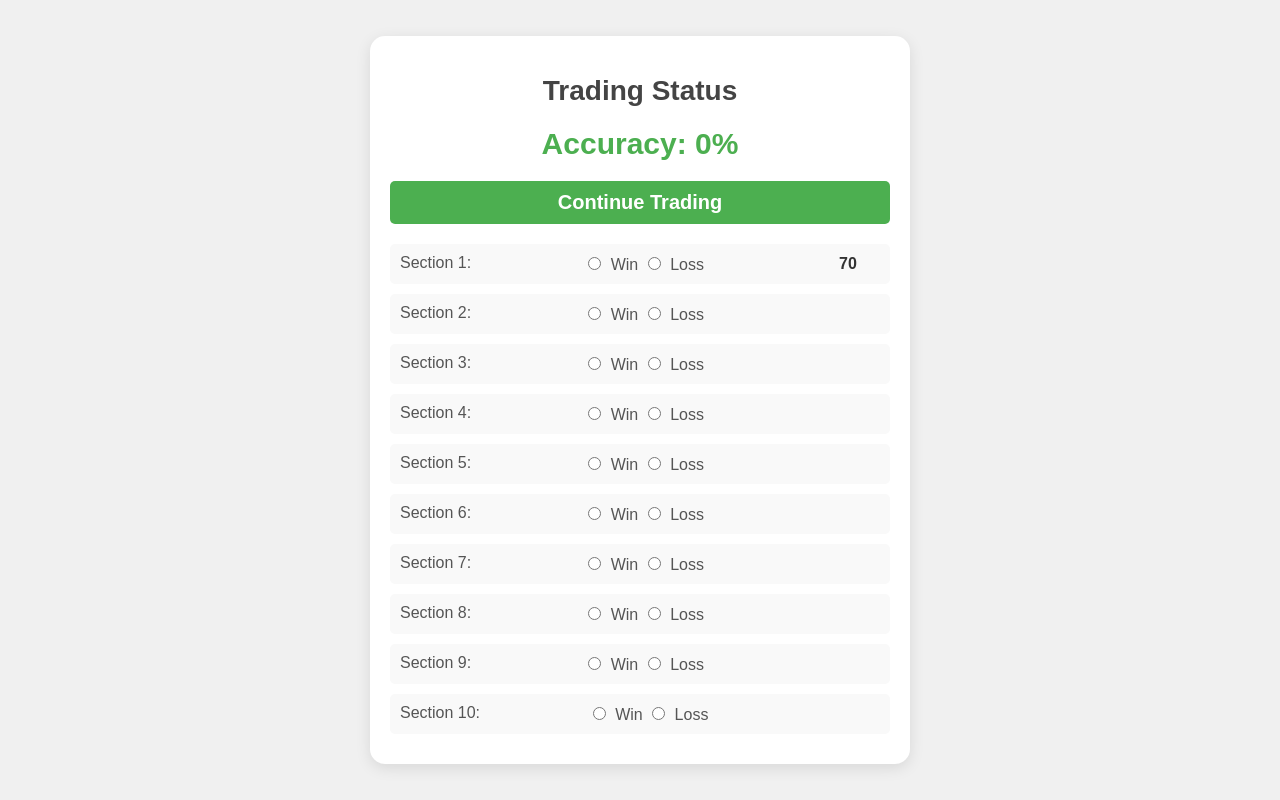
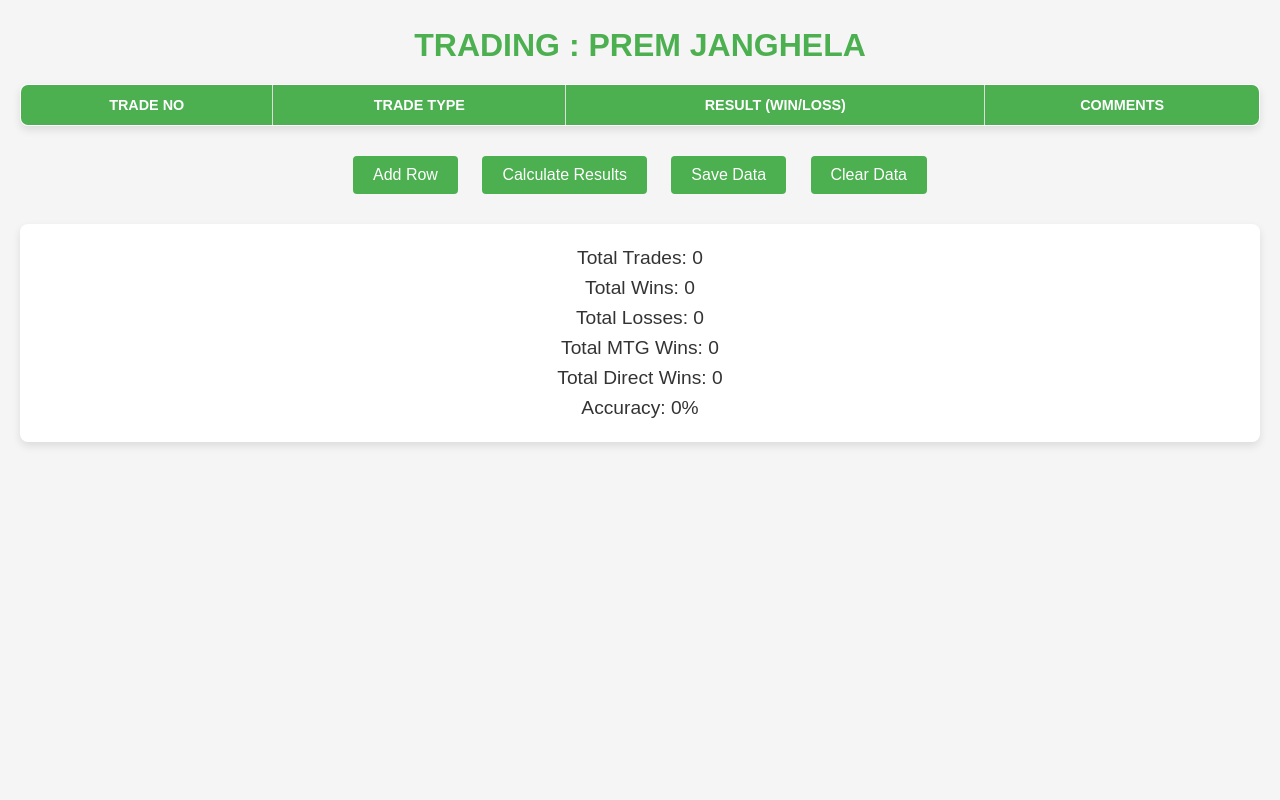
Before and after one commit to premjanghela/pj, a plain HTML site: page index.html in a window 1280 px wide. Drawn offline with Linux system fonts and the light colour scheme; some packages are replaced by stand-ins of ours; a script that the page names is missing.

Commit message:
Update index.html

```diff
--- a/index.html
+++ b/index.html
@@ -3,174 +3,242 @@
 <head>
   <meta charset="UTF-8">
   <meta name="viewport" content="width=device-width, initial-scale=1.0">
-    <title>Stylish Trading Accuracy</title>
+  <title>Trading Results Tracker prem janghela</title>
+  <link rel="stylesheet" href="https://cdn.jsdelivr.net/npm/sweetalert2@11/dist/sweetalert2.min.css">
   <style>
     body {
-            font-family: 'Arial', sans-serif;
-            background-color: #f0f0f0;
-            display: flex;
-            justify-content: center;
-            align-items: center;
-            min-height: 100vh;
-            margin: 0;
+      font-family: 'Poppins', sans-serif;
+      margin: 20px;
+      background: #f5f5f5;
+      color: #333;
     }
 
-        .container {
-            background-color: #fff;
-            padding: 20px;
-            border-radius: 15px;
-            box-shadow: 0px 4px 15px rgba(0, 0, 0, 0.1);
+    h2 {
+      text-align: center;
+      color: #4CAF50;
+      font-size: 2rem;
+      margin-bottom: 20px;
+      text-transform: uppercase;
+    }
+
+    table {
       width: 100%;
-            max-width: 500px;
+      border-collapse: collapse;
+      margin: 20px auto;
+      box-shadow: 0 4px 8px rgba(0, 0, 0, 0.1);
+      background: #fff;
+      border-radius: 8px;
+      overflow: hidden;
+      animation: fadeIn 1.2s ease-in-out;
+    }
+
+    table, th, td {
+      border: 1px solid #ddd;
+    }
+
+    th, td {
+      padding: 12px;
       text-align: center;
     }
 
-        h1 {
-            font-size: 28px;
-            margin-bottom: 20px;
-            color: #444;
+    th {
+      background: #4CAF50;
+      color: #fff;
+      text-transform: uppercase;
+      font-size: 0.9rem;
     }
 
-        .accuracy-display {
-            font-size: 30px;
-            font-weight: bold;
-            color: #4CAF50;
-            margin-bottom: 20px;
+    td select, td input {
+      width: 90%;
+      padding: 8px;
+      border: 1px solid #ccc;
+      border-radius: 4px;
+      transition: 0.3s;
     }
 
-        .section {
-            display: flex;
-            justify-content: space-between;
-            margin-bottom: 10px;
-            padding: 10px;
-            background-color: #f9f9f9;
-            border-radius: 5px;
+    td select:focus, td input:focus {
+      border-color: #4CAF50;
     }
 
-        .section label {
-            font-size: 16px;
-            color: #555;
+    button {
+      display: inline-block;
+      margin: 10px;
+      padding: 10px 20px;
+      font-size: 1rem;
+      background: #4CAF50;
+      color: white;
+      border: none;
+      border-radius: 4px;
+      cursor: pointer;
+      transition: 0.3s ease;
+      animation: fadeInUp 1s;
     }
 
-        .section input[type="radio"] {
-            margin-right: 5px;
+    button:hover {
+      background: #45a049;
+      transform: scale(1.05);
     }
 
-        .section input[type="text"] {
-            width: 60px;
+    .result {
+      margin: 20px auto;
+      padding: 15px;
+      background: #fff;
+      border-radius: 8px;
+      box-shadow: 0 4px 8px rgba(0, 0, 0, 0.1);
       text-align: center;
-            border: none;
-            background-color: transparent;
-            font-size: 16px;
-            color: #333;
-            font-weight: bold;
+      animation: fadeIn 1s ease-in-out;
     }
 
-        #result {
-            font-size: 20px;
-            font-weight: bold;
-            margin-bottom: 20px;
-            padding: 10px;
-            border-radius: 5px;
-            color: #fff;
+    .result p {
+      margin: 8px 0;
+      font-size: 1.2rem;
     }
 
-        #result.continue {
-            background-color: #4CAF50;
+    @keyframes fadeIn {
+      from {
+        opacity: 0;
+      }
+      to {
+        opacity: 1;
+      }
     }
 
-        #result.stop {
-            background-color: #FF5733;
+    @keyframes fadeInUp {
+      from {
+        opacity: 0;
+        transform: translateY(20px);
+      }
+      to {
+        opacity: 1;
+        transform: translateY(0);
+      }
     }
   </style>
 </head>
 <body>
 
-<div class="container">
-    <h1>Trading Status</h1>
-    <div id="accuracy-display" class="accuracy-display">Accuracy: 0%</div>
-    <div id="result" class="continue">Continue Trading</div>
-    <div id="sections-container">
-        <!-- Sections will be generated by JavaScript -->
-    </div>
+<h2>Trading : Prem Janghela </h2>
+
+<table id="tradingTable">
+  <thead>
+    <tr>
+      <th>Trade No</th>
+      <th>Trade Type</th>
+      <th>Result (Win/Loss)</th>
+      <th>Comments</th>
+    </tr>
+  </thead>
+  <tbody></tbody>
+</table>
+
+<div style="text-align:center;">
+  <button onclick="addRow()">Add Row</button>
+  <button onclick="calculateResults()">Calculate Results</button>
+  <button onclick="saveData()">Save Data</button>
+  <button onclick="clearData()">Clear Data</button>
 </div>
 
+<div class="result" id="result">
+  <p>Total Trades: <span id="totalTrades">0</span></p>
+  <p>Total Wins: <span id="totalWins">0</span></p>
+  <p>Total Losses: <span id="totalLosses">0</span></p>
+  <p>Total MTG Wins: <span id="mtgWins">0</span></p>
+  <p>Total Direct Wins: <span id="directWins">0</span></p>
+  <p>Accuracy: <span id="accuracy">0%</span></p>
+</div>
+
+<script src="https://cdn.jsdelivr.net/npm/sweetalert2@11"></script>
 <script>
-    const sectionsContainer = document.getElementById("sections-container");
-    const accuracyDisplay = document.getElementById("accuracy-display");
+  // Load data from localStorage
+  window.onload = function() {
+    if (localStorage.getItem('trades')) {
+      document.getElementById('tradingTable').getElementsByTagName('tbody')[0].innerHTML = localStorage.getItem('trades');
+    }
+    calculateResults();
+  };
 
-    // Predefined amounts for each loss level
-    const lossAmounts = [80, 170, 250, 330, 410, 490, 570, 650, 730];
+  // Add a new row
+  function addRow() {
+    const table = document.getElementById('tradingTable').getElementsByTagName('tbody')[0];
+    const newRow = table.insertRow();
+    newRow.innerHTML = `
+      <td>${table.rows.length + 1}</td>
+      <td>
+        <select>
+          <option value="MTG">MTG Win</option>
+          <option value="Direct">Direct Win</option>
+        </select>
+      </td>
+      <td>
+        <select>
+          <option value="Win">Win</option>
+          <option value="Loss">Loss</option>
+        </select>
+      </td>
+      <td><input type="text" placeholder="Add comments"></td>
+    `;
+    Swal.fire('Row Added', 'You have successfully added a new row!', 'success');
+  }
 
-    let consecutiveLosses = 0;
-    let consecutiveWins = 0;
+  // Calculate results
+  function calculateResults() {
+    const rows = document.getElementById('tradingTable').getElementsByTagName('tbody')[0].rows;
+    let totalTrades = rows.length;
     let totalWins = 0;
-    let totalSelections = 0;
+    let totalLosses = 0;
+    let mtgWins = 0;
+    let directWins = 0;
 
-    // Function to check stop or continue
-    function checkResult() {
-        const resultDiv = document.getElementById("result");
-        if (consecutiveLosses >= 2) {
-            resultDiv.innerText = "Stop Trading";
-            resultDiv.classList.remove("continue");
-            resultDiv.classList.add("stop");
-        } else {
-            resultDiv.innerText = "Continue Trading";
-            resultDiv.classList.remove("stop");
-            resultDiv.classList.add("continue");
+    for (let i = 0; i < rows.length; i++) {
+      const tradeType = rows[i].cells[1].getElementsByTagName('select')[0].value;
+      const result = rows[i].cells[2].getElementsByTagName('select')[0].value;
+
+      if (result === "Win") {
+        totalWins++;
+        if (tradeType === "MTG") mtgWins++;
+        if (tradeType === "Direct") directWins++;
+      } else if (result === "Loss") {
+        totalLosses++;
       }
     }
 
-    // Function to update accuracy
-    function updateAccuracy() {
-        const accuracy = totalSelections > 0 ? (totalWins / totalSelections) * 100 : 0;
-        accuracyDisplay.innerText = `Accuracy: ${accuracy.toFixed(2)}%`;
+    // Calculate accuracy
+    let accuracy = totalTrades > 0 ? ((totalWins / totalTrades) * 100).toFixed(2) : 0;
+
+    // Update result section
+    document.getElementById('totalTrades').textContent = totalTrades;
+    document.getElementById('totalWins').textContent = totalWins;
+    document.getElementById('totalLosses').textContent = totalLosses;
+    document.getElementById('mtgWins').textContent = mtgWins;
+    document.getElementById('directWins').textContent = directWins;
+    document.getElementById('accuracy').textContent = accuracy + '%';
   }
 
-    // Function to handle selection change
-    function handleSelectionChange(sectionIndex, isWin) {
-        const nextSection = document.getElementById(`section-${sectionIndex + 1}-amount`);
-
-        totalSelections++;
-        if (isWin) {
-            totalWins++;
-            consecutiveWins++;
-            consecutiveLosses = 0;
-
-            // Reset next section amount to 70 if win occurs after 3 losses
-            if (nextSection) nextSection.value = 70;
-
-        } else {
-            consecutiveLosses++;
-            consecutiveWins = 0;
-
-            // Set next section amount based on consecutive losses, following the predefined sequence
-            if (nextSection && sectionIndex <= lossAmounts.length) {
-                nextSection.value = lossAmounts[(consecutiveLosses - 1) % lossAmounts.length];
-            }
+  // Save data to localStorage
+  function saveData() {
+    const tableContent = document.getElementById('tradingTable').getElementsByTagName('tbody')[0].innerHTML;
+    localStorage.setItem('trades', tableContent);
+    Swal.fire('Data Saved', 'Your data has been saved successfully!', 'success');
   }
 
-        checkResult();
-        updateAccuracy();
+  // Clear data from localStorage
+  function clearData() {
+    Swal.fire({
+      title: 'Are you sure?',
+      text: "You won't be able to recover the data!",
+      icon: 'warning',
+      showCancelButton: true,
+      confirmButtonColor: '#3085d6',
+      cancelButtonColor: '#d33',
+      confirmButtonText: 'Yes, clear it!'
+    }).then((result) => {
+      if (result.isConfirmed) {
+        localStorage.removeItem('trades');
+        document.getElementById('tradingTable').getElementsByTagName('tbody')[0].innerHTML = '';
+        calculateResults();
+        Swal.fire('Cleared!', 'Your data has been cleared.', 'success');
       }
-
-    // Generate 10 sections
-    for (let i = 1; i <= 10; i++) {
-        const section = document.createElement("div");
-        section.classList.add("section");
-
-        section.innerHTML = `
-            <label>Section ${i}:</label>
-            <div>
-                <input type="radio" id="win-${i}" name="section-${i}" value="win" onclick="handleSelectionChange(${i}, true)">
-                <label for="win-${i}">Win</label>
-                <input type="radio" id="loss-${i}" name="section-${i}" value="loss" onclick="handleSelectionChange(${i}, false)">
-                <label for="loss-${i}">Loss</label>
-            </div>
-            <input type="text" id="section-${i}-amount" value="${i === 1 ? 70 : ''}" readonly>
-        `;
-
-        sectionsContainer.appendChild(section);
+    });
   }
 </script>
 
```
Lines whose indentation alone changed are shown as unchanged.
